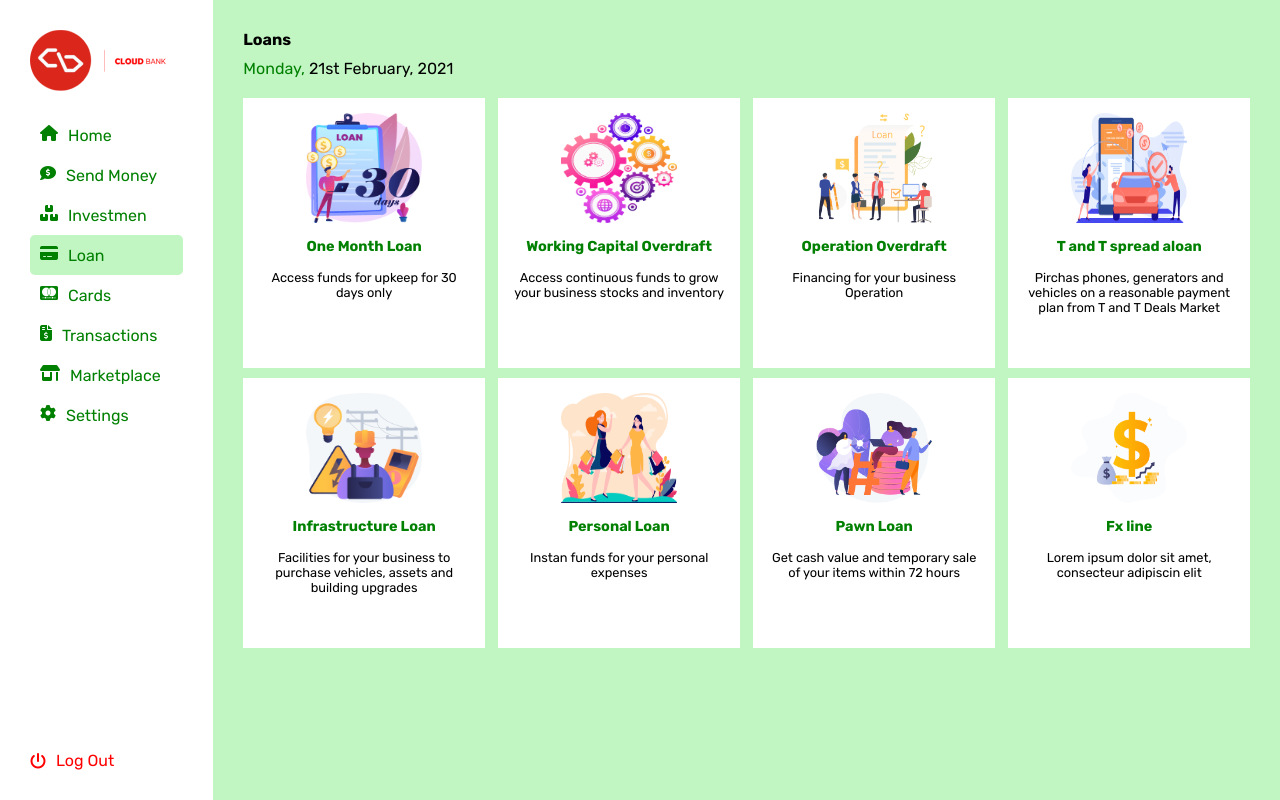
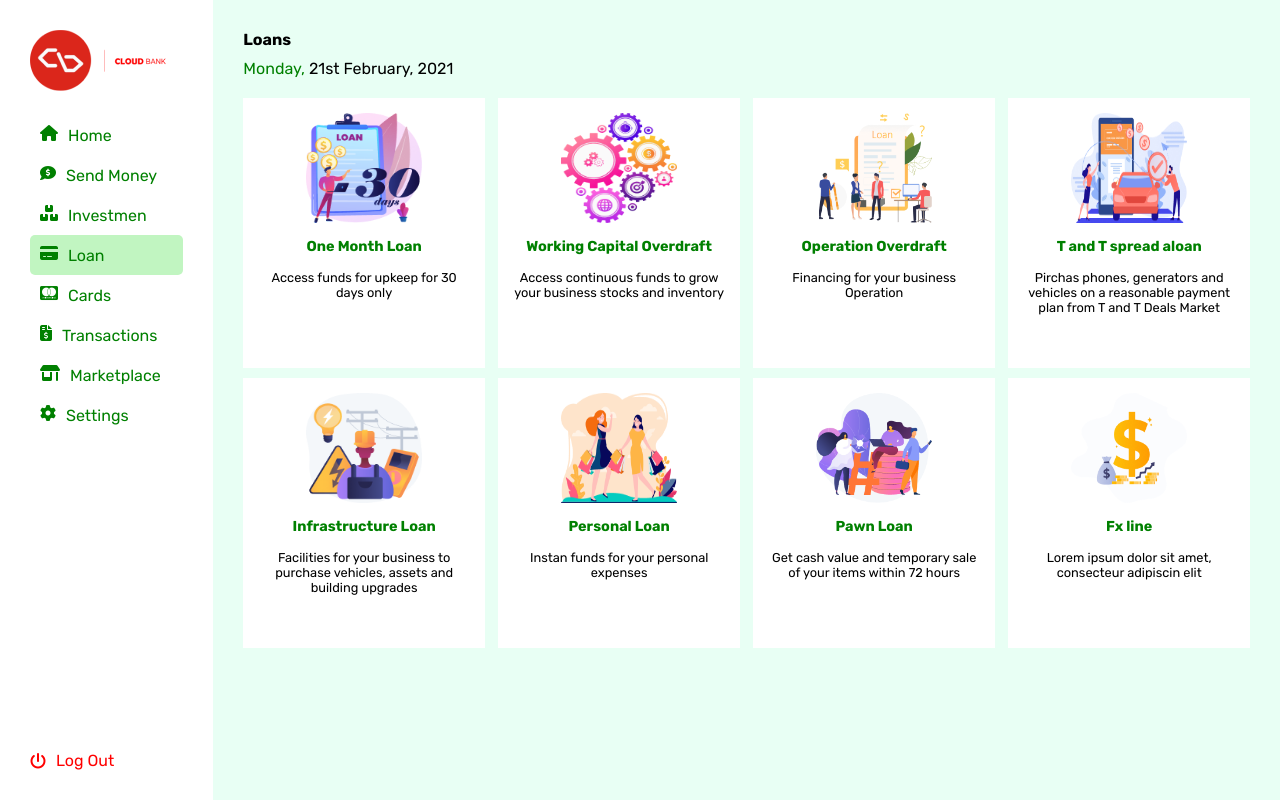
Before and after one commit to topzz100/test, a React (Create React App) app: page / in a window 1280 px wide. Built offline with nearby package versions, Linux system fonts and the light colour scheme.

Commit message:
Update Home.styles.js

```diff
--- a/src/Home/Home.styles.js
+++ b/src/Home/Home.styles.js
@@ -3,7 +3,7 @@ import styled from 'styled-components'
 export const Wrapper = styled.div`
   width: 100%;
   height: 100vh;
-  background-color: #c1f5c1;
+  background-color: #e8fff4;
 `;
 export const Content = styled.div`
   width: 100%;
```
